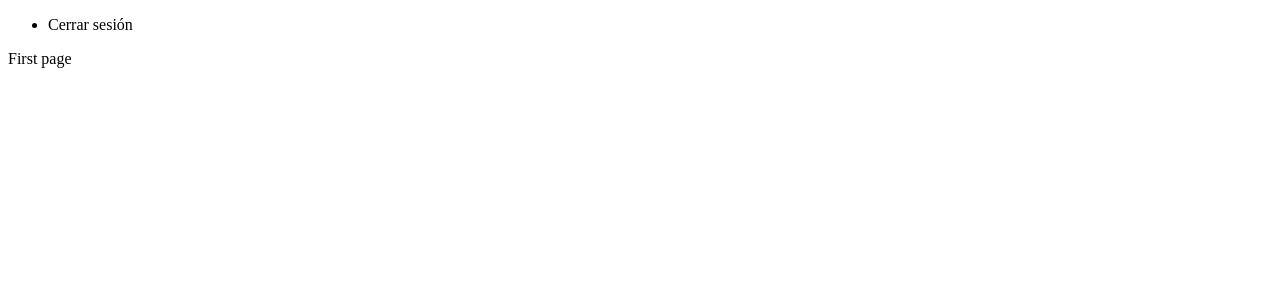
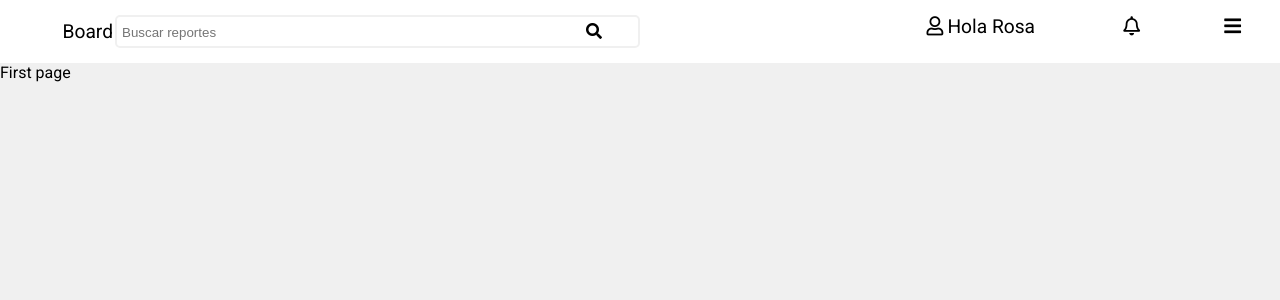
Before and after one commit to cTahirih/data_dashboard, a Vue app: page / in a window 1280 px wide. Shown: the top 300 px of the page. Built offline with nearby package versions, Linux system fonts and the light colour scheme.

Commit message:
wip(app) add styles navbar

```diff
--- a/src/App.vue
+++ b/src/App.vue
@@ -1,23 +1,84 @@
 <template lang="pug">
-  .dashboard
-    .header
-      nav.header__nav
-        ul
-          li  Cerrar sesión
-
-    .main
+  .dashboard.layout
+    .header__nav.row
+      .header__nav--right.column
+        .row
+          p.header__nav--rightText.header__nav--text.medium-2.my-0.px-2.text-right Board
+          form.header__nav--form.medium-10
+            input.header__nav--input(placeholder="Buscar reportes")
+            i.fas.fa-search.px-2
+      .header__nav--left.column
+        .row
+          p.header__nav--text.my-0.column.small-8.text-right
+            i.far.fa-user.px-2
+            | Hola {{ name }}
+          p.header__nav--icon.my-0.column.small-2.text-right
+            i.far.fa-bell
+          p.header__nav--icon.my-0.column.small-2.text-right
+            i.fas.fa-bars.px-2
+    .main.row
       | First page
 </template>
 
 <script>
 export default {
   name: 'App',
-  data: {
-    name: 'Rosa'
+  data() {
+    return {
+      name: 'Rosa'
+    }
+  },
+
+  mounted() {
+
   }
 }
 </script>
 
 <style>
+  @import '../static/css/layout.css';
+
+  .header__nav {
+    background: #fff;
+    padding: 10px;
+  }
+
+  .header__nav--right {
+    display: none;
+  }
+
+  .header__nav--left, .header__nav--right  {
+    padding: 5px 0;
+  }
+
+  @media print, screen and (min-width: 40em) {
+    .header__nav--right {
+      display: block;
+    }
+
+    .header__nav--rightText {
+      padding: 5px 2px;
+    }
+
+    .header__nav--icon,
+    .header__nav--text {
+      font-size: 1.2em;
+    }
+
+    .header__nav--form {
+      border: 2px solid #f0f0f0;
+      border-radius: 5px;
+      padding: 5px;
+    }
+
+    .header__nav--input {
+      width: 90%;
+      border: none;
+      padding: 0;
+    }
+
+
+  }
+
 
 </style>
```
